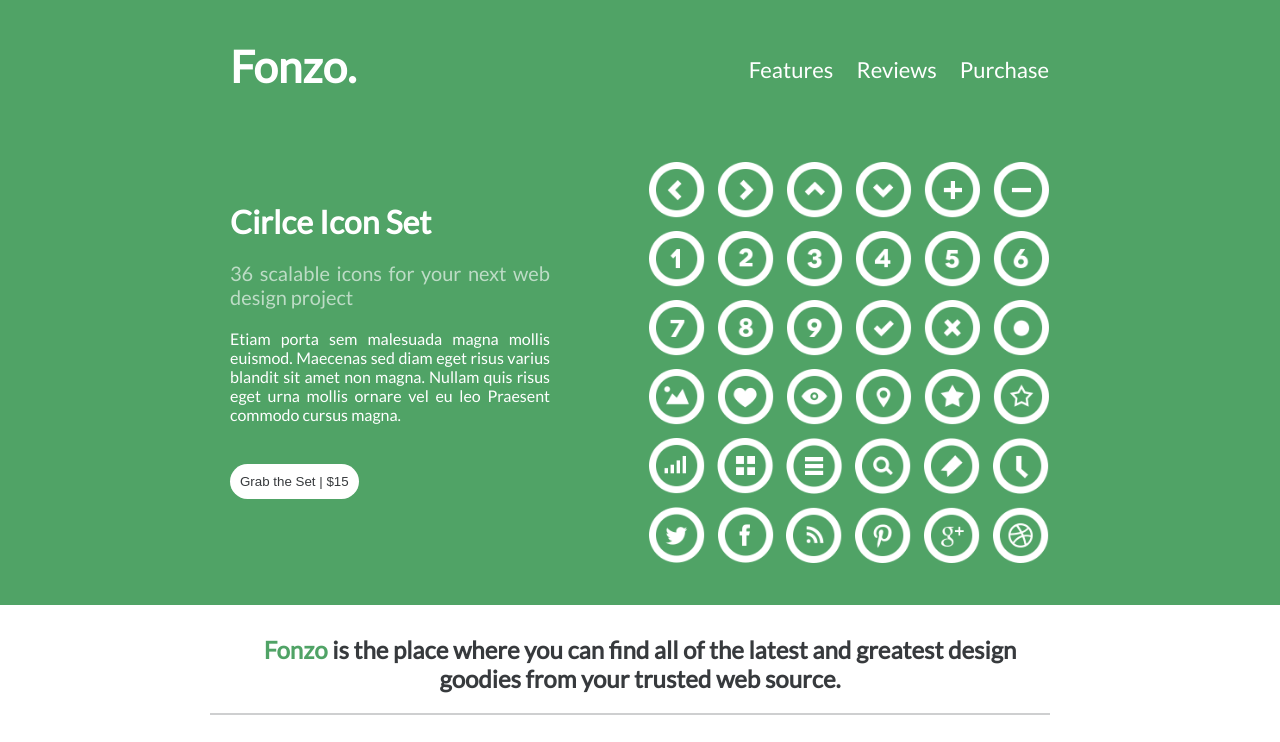
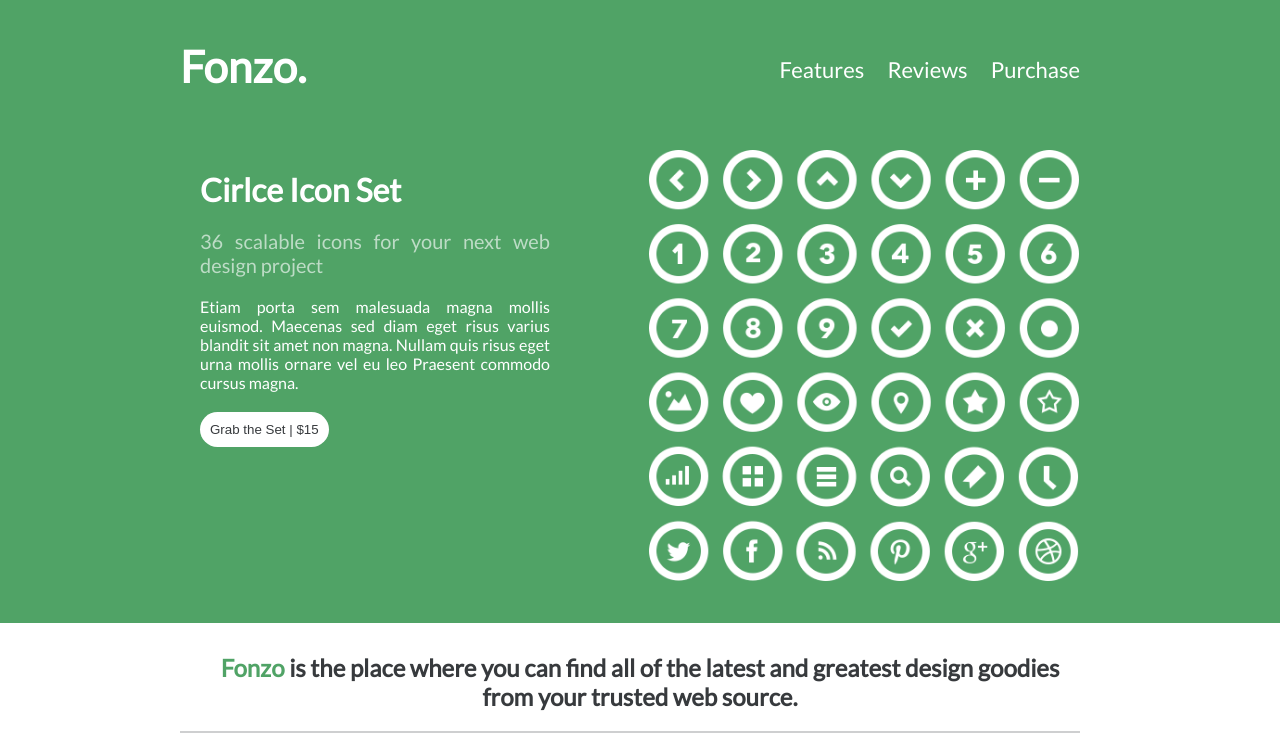
Before and after one commit to wellsDev/psd2page, a website: page index.html in a window 1280 px wide. Shown: the top 742 px of the page. Drawn offline with Linux system fonts and the light colour scheme.

Commit message:
added TOAST breakpoints to index and changed the CSS for .ROW with minor CSS fixes

```diff
--- a/assets/sass/_main.sass
+++ b/assets/sass/_main.sass
@@ -8,6 +8,8 @@ $darkgrey: #373a3d
 $lightgrey: #acacac
 $textgrey: #ccced0
 $lightgreen: #BDDCC6
+$medium: 760px
+$small: 480px
 
 /* - - - - - - - - - Global Styles - - - - - - - - - */
 *
@@ -15,6 +17,11 @@ $lightgreen: #BDDCC6
 
 body
   margin: 0
+
+.row
+  padding: 0 40px 0 20px
+  max-width: 960px
+  margin: 0 auto
 
 img
   width: 100%
@@ -29,13 +36,6 @@ h6
 
 a
   text-decoration: none
-
-//+20px padding to counter the gutter for each first column
-.row
-  max-width: 900px
-  padding-left: 20px
-  padding-right: 40px
-  margin: 0 auto
 
 section
   padding-bottom: 20px
@@ -59,13 +59,16 @@ section
 /* - - - - - - - - - Header Styles - - - - - - - - - */
 header
   padding-top: 40px
+  padding-bottom: 40px
   margin: 0px
   background-color: $green
   color: $white
-  h1
+  h1.logo
     font-size: 2.75rem
     padding: 0px
+    float: left
   nav
+    float: right
     ul
       text-align: right
       margin-bottom: 0px
@@ -90,7 +93,7 @@ section#rotator
   .detail
     margin-right: 80px
     text-align: justify
-    padding-top: 40px
+    padding-top: 20px
     .subtitle
       color: $lightgreen
     h2
@@ -102,7 +105,7 @@ section#rotator
     .subtitle
       color: $lightgreen
     p.detailText
-      margin-bottom: 40px
+      margin-bottom: 20px
 
 /* - - - - - - - - - Features Styles - - - - - - - - - */
 section#features
@@ -155,10 +158,13 @@ section#reviews
 footer
   background-color: $blackgrey
   color: $lightgrey
+  height: 60px
   h1.logo
     font-size: 1.75rem
     padding-top: 8px
+    float: left
   nav
+    float: right
     ul
       text-align: right
       li
@@ -170,3 +176,5 @@ footer
         a
           color: $white
           font-size: .6rem
+          &:hover
+            color: $darkgrey
--- a/index.html
+++ b/index.html
@@ -12,10 +12,7 @@
     <div class="container">
       <header>
         <div class="row">
-          <div class="col col--4-of-12">
             <h1 class="logo">Fonzo.</h1>
-          </div>
-          <div class="col col--8-of-12">
             <nav>
               <ul>
                 <li><a href="#features">Features</a></li>
@@ -24,11 +21,10 @@
               </ul>
             </nav>
         </div>
-        </div>
       </header> <!--Header Ends -->
       <section id="rotator">
         <div class="row">
-          <div class="col col--6-of-12">
+          <div class="col col--6-of-12 col--m-2-of-4">
             <div class="detail">
               <h2>Cirlce Icon Set</h2>
               <p class="subtitle">36 scalable icons for your next web design project</p>
@@ -38,7 +34,7 @@
               <button type="button" name="button" class="button button-highlight">Grab the Set | $15</button>
             </div> <!-- End Detail -->
           </div>
-          <div class="col col--6-of-12">
+          <div class="col col--6-of-12 col--m-2-of-4">
             <img src="assets/img/icons-white.png" alt="Icon Pallete" />
           </div>
           <div class="col col--12-of-12 selector">
@@ -49,7 +45,7 @@
       <section id="features">
         <div class="row">
           <div class="col col--12-of-12 col--centered title">
-            <h2><span class="green">Fonzo</span> is the place where you can find all of the latest and greatest design
+            <h2><span>Fonzo</span> is the place where you can find all of the latest and greatest design
 goodies from your trusted web source.</h2>
           </div>
           <div class="col col--4-of-12 col--m-2-of-4 col--s-4-of-4 feature">
@@ -97,7 +93,7 @@ sed magna posue re utureio.
             <h3>Fonzo is the place where you can find all of the latest and greatest design
 goodies from your trusted web source.</h3>
           </div>
-          <div class="col col--4-of-12">
+          <div class="col col--4-of-12 col--m-4-of-4">
             <h2>About Fonzo</h2>
             <p>
               Etiam porta sem malesuada magna mollis euismod. Maecenas sed diam eget risus varius blandit sit amet non magna.
@@ -109,7 +105,7 @@ goodies from your trusted web source.</h3>
               Cum sociis natoque penatibus et magnis dis parturient montes, nascer ridiculus mususce dapibus, tellus ac cursus commodo, tortor mauris condimentum nibh ut fermentum a justo sit amet risus.
             </p>
           </div>
-          <div class="col col--8-of-12">
+          <div class="col col--8-of-12 col--m-4-of-4">
             <h2>User Reviews</h2>
             <div class="review">
               <p class="reviewText">
@@ -140,10 +136,7 @@ goodies from your trusted web source.</h3>
       </section> <!--Review Section Ends -->
       <footer>
         <div class="row">
-          <div class="col col--4-of-12">
           <h1 class="logo">Fonzo.</h1>
-          </div>
-          <div class="col col--8-of-12">
           <nav>
             <ul>
               <li><a href="#">Facebook</a></li>
@@ -155,7 +148,6 @@ goodies from your trusted web source.</h3>
             </ul>
           </nav>
         </div>
-        </div>
       </footer> <!--Footer Ends -->
     </div>
   </body>
```
Also changed, not shown: assets/sass/_toast.sass (+4 -4 lines), assets/css/style.css. Lines whose indentation alone changed are shown as unchanged.
